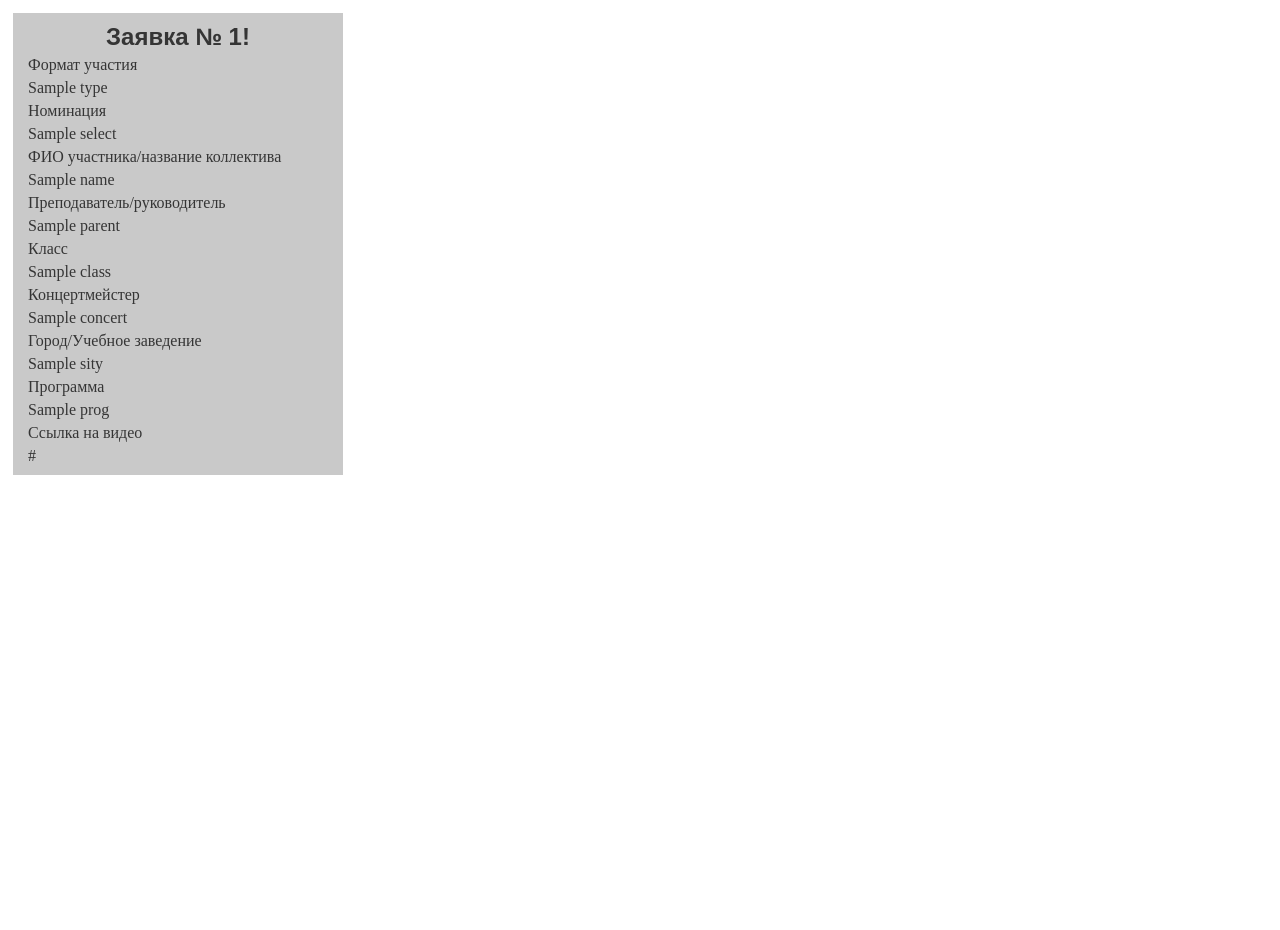
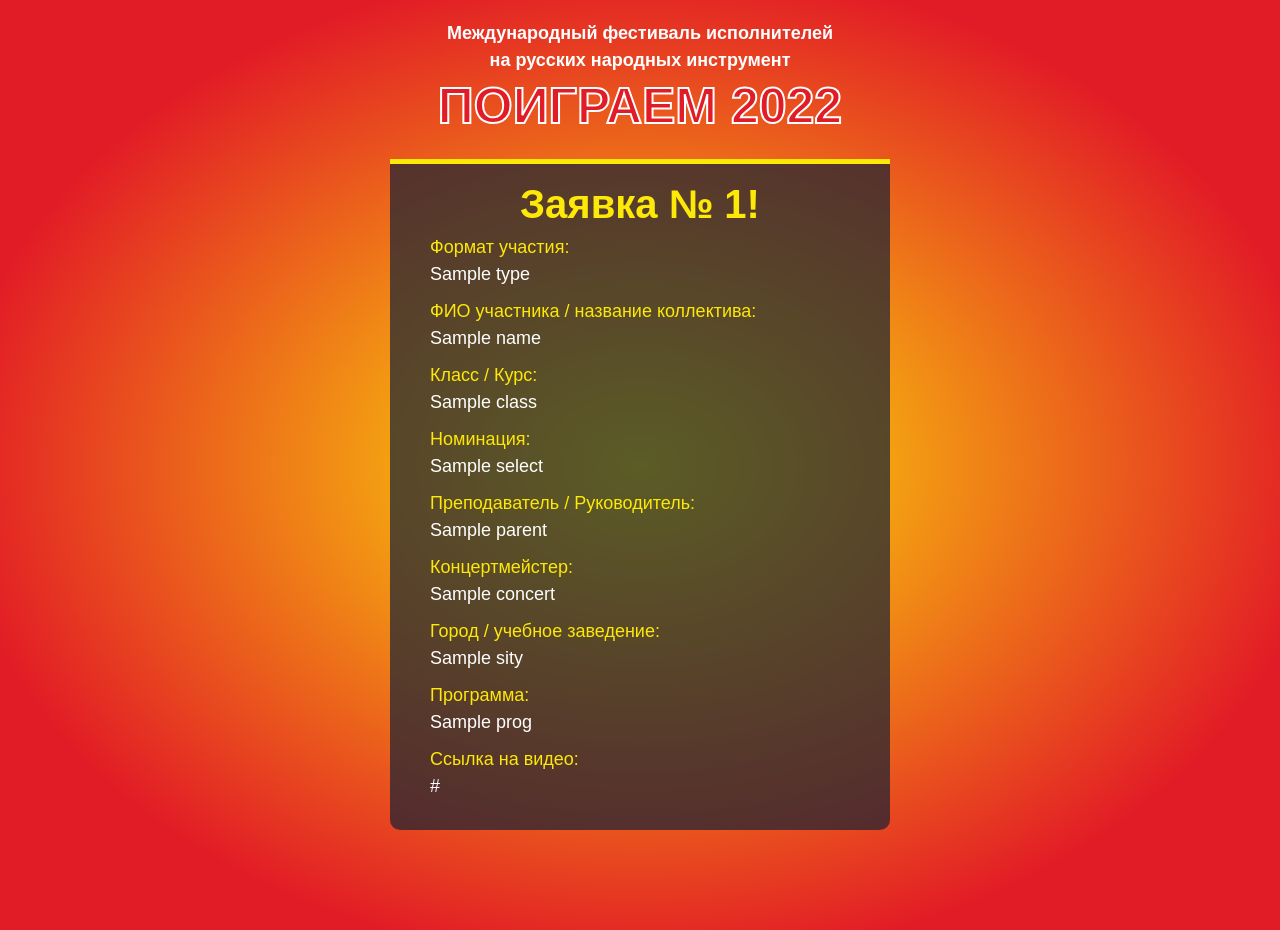
Before and after one commit to shvecov-coder/Claim, a Django app: template templates/apply.html in a window 1280 px wide. Before the commit the page ends 475 px from the top, so only its background shows below. Run offline with Django 4.2, Linux system fonts and the light colour scheme; the template is opened without the code that fills it: most values are stand-ins (such as "Sample title", 1, 10 or a date in 2020).

Commit message:
update apply

```diff
--- a/static/css/style.css
+++ b/static/css/style.css
@@ -129,8 +129,8 @@ body {
 	color: #E21C26;
 	padding-top: 5px;
 	font-weight: 700;
-	font-size: 64px;
-	line-height: 80px;
+	font-size: 50px;
+    line-height: 55px;
 	text-align: center;
 	text-transform: uppercase;
 	margin-bottom: 30px;
@@ -181,6 +181,9 @@ body {
 }
 
 .form-submit {
+	display: block;
+	text-decoration: none;
+	text-align: center;
 	padding: 15px 30px;
 	margin: 15px 0;
 	font-size: 18px;
@@ -210,3 +213,20 @@ body {
 .form-checked input[type=checkbox]:checked~.toggle {
 	display: block;
 }
+
+.claim__confirm {
+	list-style: none;
+}
+
+.claim__confirm-item {
+	color: #FDE907;
+}
+.claim__confirm-item span {
+	display: block;
+	margin-bottom: 10px;
+	color: white;
+}
+
+.claim__confirm-item:last-child span{
+	margin-bottom: 0;
+}
--- a/templates/apply.html
+++ b/templates/apply.html
@@ -4,10 +4,87 @@
 <head>
     <meta charset="UTF-8">
     <title>Заявка № {{id}}</title>
-    <link rel="stylesheet" type="text/css" href="{% static 'css/style2.css' %}">
+    <link rel="stylesheet" type="text/css" href="{% static 'css/style.css' %}">
 </head>
 <body>
-    <div class="content">
+    <header class="header">
+		<div class="container">
+			<h3 class="subtitle">Международный фестиваль исполнителей на русских народных инструмент</h3>
+			<h1 class="title">
+				Поиграем {% now 'Y' %}
+			</h1>
+		</div>
+	</header>
+    <section class="claim">
+		<div class="container">
+			<div class="claim__inner">
+				<h2 class="claim__title">
+					Заявка № {{id}}!
+				</h2>
+				<form method="post" name="claim" action="">
+					{% csrf_token %}
+                    <ul class="claim__confirm">
+                        <li class="claim__confirm-item">
+                            Формат участия:
+                            <span>
+                                {{type}}
+                            </span>
+                        </li>
+                        <li class="claim__confirm-item">
+                            ФИО участника / название коллектива:
+                            <span>
+                                {{name}}
+                            </span>
+                        </li>
+                        <li class="claim__confirm-item">
+                            Класс / Курс:
+                            <span>
+                                {{class}}
+                            </span>
+                        </li>
+                        <li class="claim__confirm-item">
+                            Номинация:
+                            <span>
+                                {{select}}
+                            </span>
+                        </li>
+                        <li class="claim__confirm-item">
+                            Преподаватель / Руководитель:
+                            <span>
+                                {{parent}}
+                            </span>
+                        </li>
+                        <li class="claim__confirm-item">
+                            Концертмейстер:
+                            <span>
+                                {{concert}}
+                            </span>
+                        </li>
+                        <li class="claim__confirm-item">
+                            Город / учебное заведение:
+                            <span>
+                                {{sity}}
+                            </span>
+                        </li>
+                        <li class="claim__confirm-item">
+                            Программа:
+                            <span>
+                                {{prog}}
+                            </span>
+                        </li>
+                        <li class="claim__confirm-item">
+                            Ссылка на видео:
+                            <span>
+                                {{url}}
+                            </span>
+                        </li>
+                    </ul>
+                </form>
+            </div>
+        </div>
+    </section>
+
+    <!-- <div class="content">
         <div class="claim">
             <form method="post" name="claim" action="">
                 {% csrf_token %}
@@ -50,6 +127,6 @@
                 </div>
             </form>
         </div>
-    </div>
+    </div> -->
 </body>
 </html>
```
Also changed, not shown: templates/index.html (+19 -6 lines).
